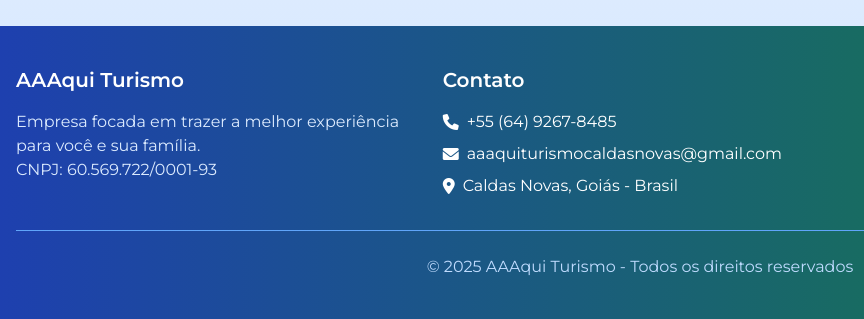
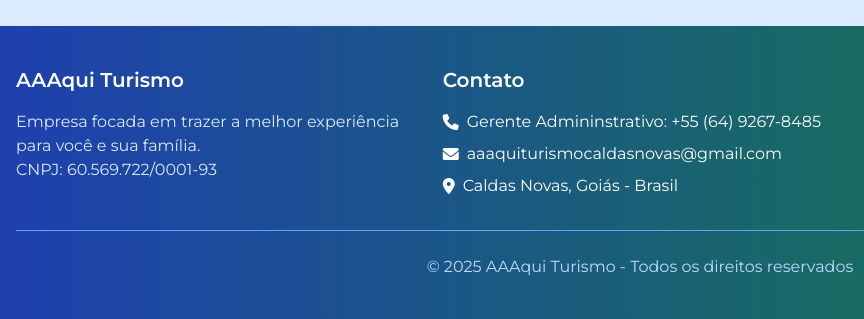
Before and after one commit to NikolasGoO/Tourism-Site, a plain HTML site: page index.html in a window 1280 px wide. Shown: the part 3887-4206 px from the top of the page, 0-864 px from the left. Drawn offline with nearby package versions, Linux system fonts and the light colour scheme.

Commit message:
Update index.html

```diff
--- a/index.html
+++ b/index.html
@@ -436,7 +436,7 @@
                     <ul class="space-y-2">
                         <li class="flex items-center">
                             <i class="fas fa-phone mr-2"></i>
-                            <span>+55 (64) 9267-8485</span>
+                            <span>Gerente Admininstrativo: +55 (64) 9267-8485</span>
                         </li>
                         <li class="flex items-center">
                             <i class="fas fa-envelope mr-2"></i>
```
